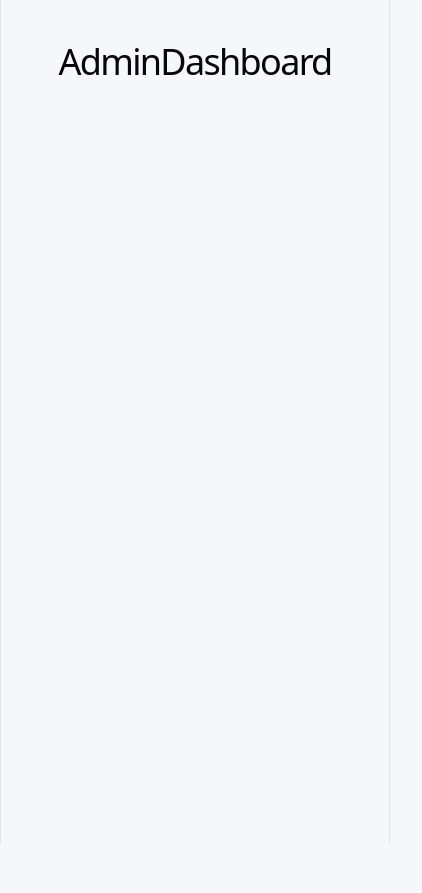
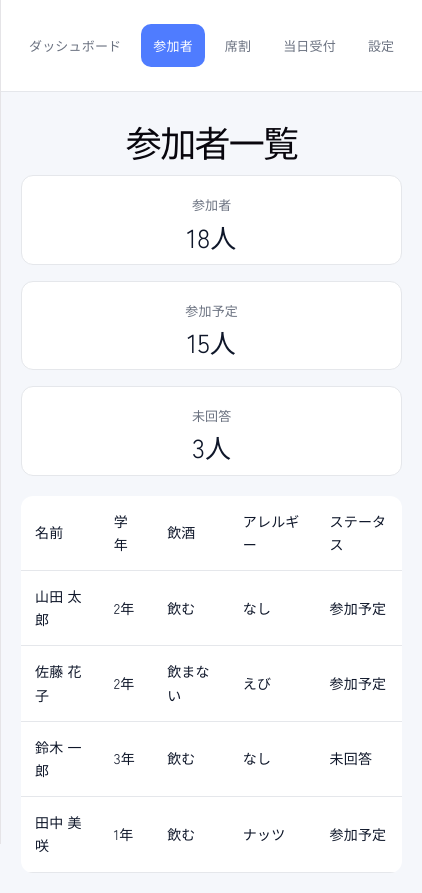
Before and after one commit to mun-o2/kanji-app, a React (Vite) app: page /admin in a window 390 px wide. Shown: the whole page, 422 px wide, since content can reach past the window. Before the commit the page ends 844 px from the top, so only its background shows below. Built offline with nearby package versions, Linux system fonts and the light colour scheme.

Commit message:
create admindashboard MVP

```diff
--- a/src/pages/AdminDashboard.jsx
+++ b/src/pages/AdminDashboard.jsx
@@ -1,9 +1,82 @@
+import { useState } from "react";
+import "./styles/AdminDashboard.css";
+
 function AdminDashboard() {
-	return (
-		<main className="container">
-			<h1>AdminDashboard</h1>
-		</main>
-	);
+    const [selectedUser, setSelectedUser] = useState(null);
+
+    const participants = [
+        { name: "山田 太郎", grade: "2年", drink: "飲む", allergy: "なし", status: "参加予定" },
+        { name: "佐藤 花子", grade: "2年", drink: "飲まない", allergy: "えび", status: "参加予定" },
+        { name: "鈴木 一郎", grade: "3年", drink: "飲む", allergy: "なし", status: "未回答" },
+        { name: "田中 美咲", grade: "1年", drink: "飲む", allergy: "ナッツ", status: "参加予定" },
+    ];
+
+    return (
+        <main className="admin-page">
+            <aside className="admin-sidebar">
+                <h2>eventer</h2>
+                <p>ダッシュボード</p>
+                <p className="active">参加者</p>
+                <p>席割</p>
+                <p>当日受付</p>
+                <p>設定</p>
+            </aside>
+
+            <section className="admin-content">
+                <h1>参加者一覧</h1>
+
+                <div className="summary-cards">
+                    <div className="summary-card"><span>参加者</span><strong>18人</strong></div>
+                    <div className="summary-card"><span>参加予定</span><strong>15人</strong></div>
+                    <div className="summary-card"><span>未回答</span><strong>3人</strong></div>
+                </div>
+
+                <table className="participant-table">
+                    <thead>
+                        <tr>
+                            <th>名前</th>
+                            <th>学年</th>
+                            <th>飲酒</th>
+                            <th>アレルギー</th>
+                            <th>ステータス</th>
+                        </tr>
+                    </thead>
+
+                    <tbody>
+                        {participants.map((p) => (
+                            <tr
+                                key={p.name}
+                                className="participant-row"
+                                onClick={() => setSelectedUser(p)}
+                            >
+                                <td>{p.name}</td>
+                                <td>{p.grade}</td>
+                                <td>{p.drink}</td>
+                                <td>{p.allergy}</td>
+                                <td>{p.status}</td>
+                            </tr>
+                        ))}
+                    </tbody>
+                </table>
+            </section>
+
+            {selectedUser && (
+                <div className="modal-backdrop" onClick={() => setSelectedUser(null)}>
+                    <div className="modal-card" onClick={(e) => e.stopPropagation()}>
+                        <button className="modal-close" onClick={() => setSelectedUser(null)}>
+                            ×
+                        </button>
+
+                        <h2>{selectedUser.name}</h2>
+                        <p>学年：{selectedUser.grade}</p>
+                        <p>飲酒：{selectedUser.drink}</p>
+                        <p>アレルギー：{selectedUser.allergy}</p>
+                        <p>ステータス：{selectedUser.status}</p>
+                    </div>
+                </div>
+            )}
+        </main>
+    );
 }
 
 export default AdminDashboard;
--- /dev/null
+++ b/src/pages/styles/AdminDashboard.css
@@ -0,0 +1,146 @@
+.admin-page {
+  min-height: 100vh;
+  display: flex;
+  background: #f5f7fb;
+  max-width: 900px;
+  margin: 0 auto;
+}
+
+.admin-sidebar {
+  width: 180px;
+  background: #fff;
+  border-right: 1px solid #e5e7eb;
+  padding: 24px 16px;
+}
+
+.admin-sidebar h2 {
+  margin-bottom: 32px;
+}
+
+.admin-sidebar p {
+  padding: 10px 12px;
+  border-radius: 10px;
+  color: #6b7280;
+}
+
+.admin-sidebar .active {
+  background: #4f7cff;
+  color: #fff;
+}
+
+.admin-content {
+  flex: 1;
+  padding: 28px;
+}
+
+.summary-cards {
+  display: flex;
+  gap: 16px;
+  margin: 20px 0;
+}
+
+.summary-card {
+  flex: 1;
+  background: #fff;
+  border: 1px solid #e5e7eb;
+  border-radius: 12px;
+  padding: 16px;
+}
+
+.summary-card span {
+  color: #6b7280;
+  font-size: 13px;
+}
+
+.summary-card strong {
+  display: block;
+  font-size: 26px;
+  margin-top: 8px;
+}
+
+.participant-table {
+  width: 100%;
+  background: #fff;
+  border-collapse: collapse;
+  border-radius: 12px;
+  overflow: hidden;
+}
+
+.participant-table th,
+.participant-table td {
+  padding: 14px;
+  border-bottom: 1px solid #e5e7eb;
+  text-align: left;
+  font-size: 14px;
+}
+.participant-row {
+  cursor: pointer;
+}
+
+.participant-row:hover {
+  background-color: #f5f7fb;
+}
+
+/* 600px以下の画面サイズでのレスポンシブデザイン */
+@media (max-width: 600px) {
+  .admin-page {
+    display: block;
+  }
+
+  .admin-sidebar {
+    width: 100%;
+    border-right: none;
+    border-bottom: 1px solid #e5e7eb;
+    display: flex;
+    gap: 8px;
+    overflow-x: auto;
+  }
+
+  .admin-sidebar h2 {
+    display: none;
+  }
+
+  .admin-sidebar p {
+    white-space: nowrap;
+    font-size: 13px;
+  }
+
+  .admin-content {
+    padding: 20px;
+  }
+
+  .summary-cards {
+    flex-direction: column;
+  }
+
+  .participant-table {
+    font-size: 12px;
+  }
+
+  /* モーダルスタイル */
+  .modal-backdrop {
+  position: fixed;
+  inset: 0;
+  background: rgba(15, 23, 42, 0.35);
+  display: flex;
+  justify-content: center;
+  align-items: center;
+  z-index: 1000;
+}
+
+.modal-card {
+  width: min(90%, 420px);
+  background: white;
+  border-radius: 18px;
+  padding: 24px;
+  position: relative;
+}
+
+.modal-close {
+  position: absolute;
+  top: 12px;
+  right: 12px;
+  background: transparent;
+  color: #111827;
+}
+}
```
